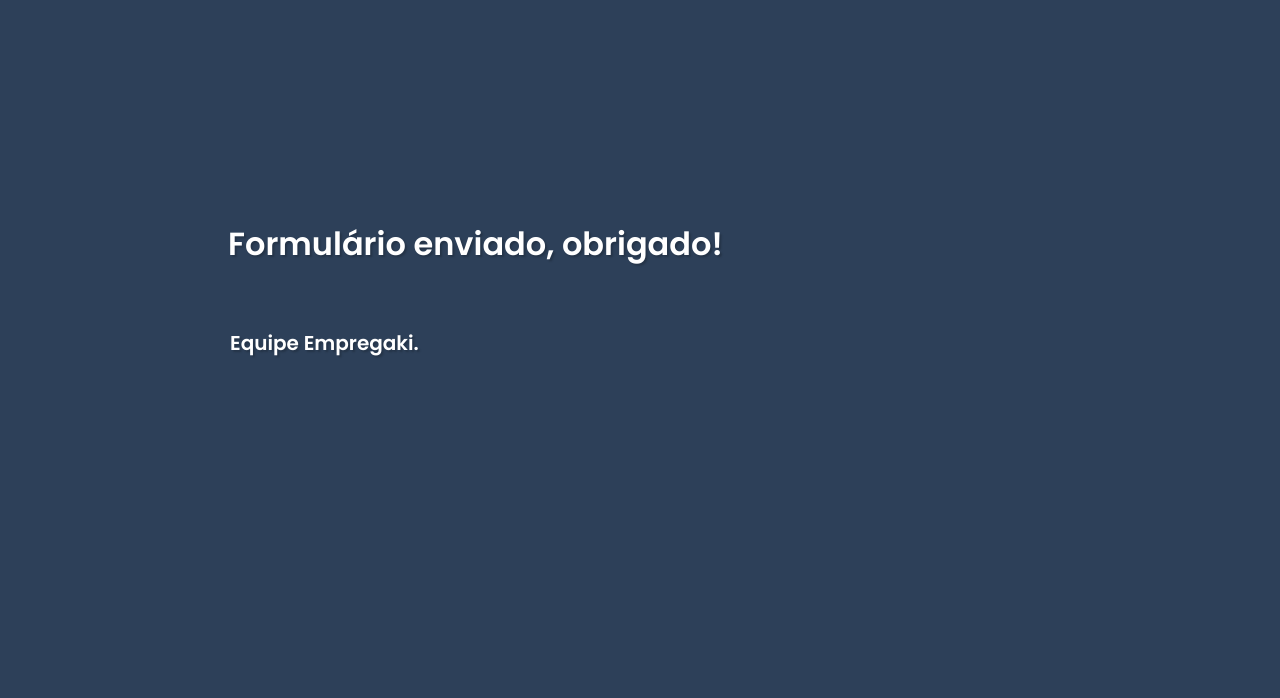
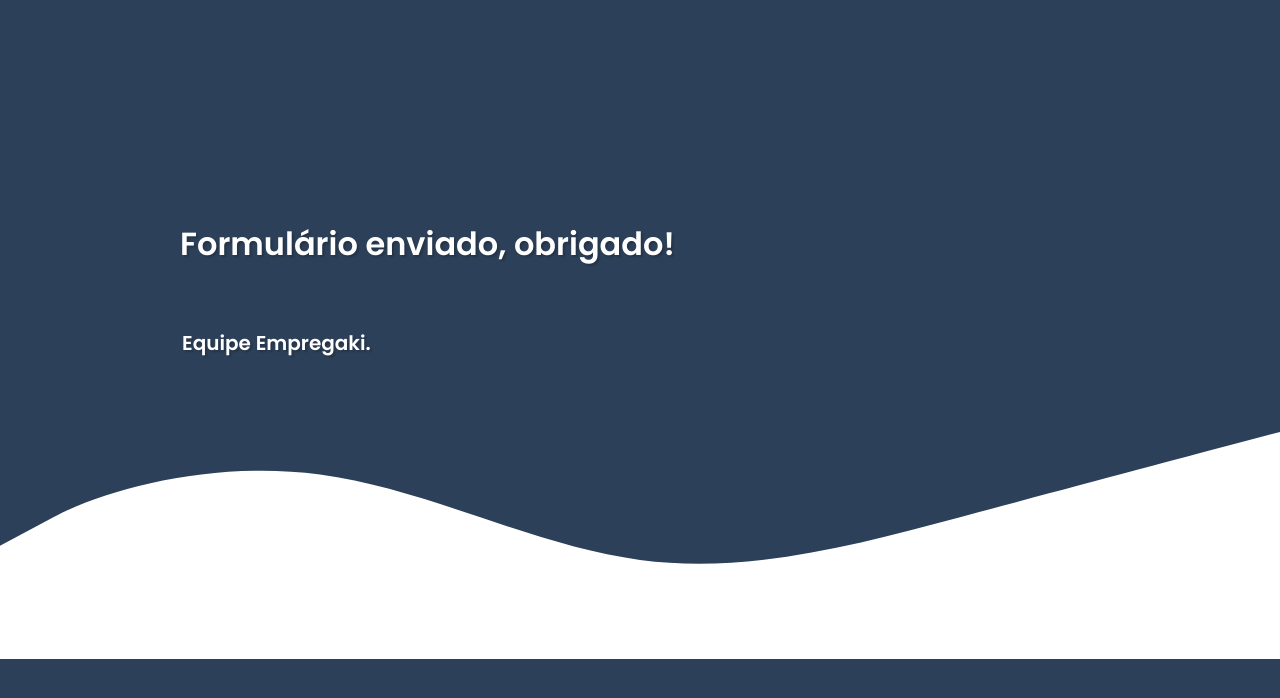
Before and after one commit to BiaMayumi/empregaki, a PHP site: page /agradecimento.html in a window 1280 px wide. Shown: the top 698 px of the page. Run offline with PHP 8.4, Linux system fonts and the light colour scheme.

Commit message:
commit da ana

```diff
--- a/formulariotv/agradecimento.css
+++ b/formulariotv/agradecimento.css
@@ -11,7 +11,7 @@ h1 {
     text-align: left;
     text-shadow: 2px 2px 2px rgba(0, 0, 0, 0.2);
     margin-top: 220px;
-    margin-left: 220px;
+    margin-left: 180px;
     color: white;
 }
 
@@ -21,6 +21,6 @@ h2 {
     text-align: left;
     text-shadow: 2px 2px 2px rgba(0, 0, 0, 0.2);
     margin-top: 60px;
-    margin-left: 222px;
+    margin-left: 182px;
     color: white;
 }
--- a/formulariotv/agradecimento.html
+++ b/formulariotv/agradecimento.html
@@ -11,7 +11,26 @@
     <h1> Formulário enviado, obrigado!</h1>
 <h2> Equipe Empregaki.</h2>
 
+<style>
+    body {
+      margin: 0;
+      overflow: hidden;
+    }
 
+    svg {
+      display: block;
+    }
+
+    .wave {
+      fill: #ffffff;
+    }
+  </style>
+</head>
+<body>
+
+<svg xmlns="http://www.w3.org/2000/svg" viewBox="0 0 1440 320">
+  <path class="wave" d="M0,192L60,160C120,128,240,96,360,112C480,128,600,192,720,208C840,224,960,192,1080,160C1200,128,1320,96,1380,80L1440,64L1440,320L1380,320C1320,320,1200,320,1080,320C960,320,840,320,720,320C600,320,480,320,360,320C240,320,120,320,60,320L0,320Z"></path>
+</svg>
 
 </body>
 </html>
--- a/formulariotv/testev.css
+++ b/formulariotv/testev.css
@@ -1,5 +1,8 @@
 @import url('https://fonts.googleapis.com/css2?family=Poppins:wght@100;200;300;400;500;600&display=swap');
+body{
+  backdrop-filter: blur(10px);
 
+}
 img {
   width: 38px;
   height: auto;
```
